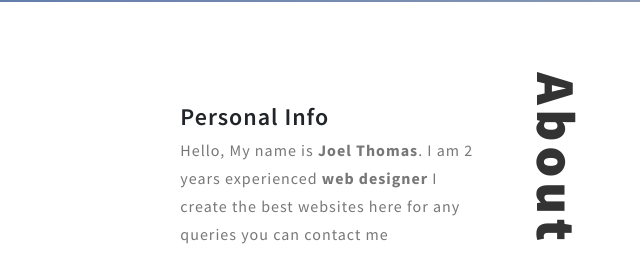
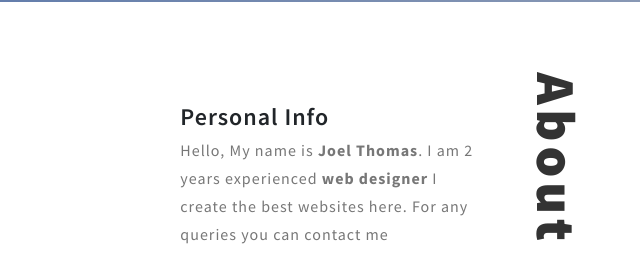
Before and after one commit to Joelthomas62384/Joel_personALWEB, a plain HTML site: page index.html in a window 1280 px wide. Shown: the part 679-944 px from the top of the page, 640-1280 px from the left. Drawn offline with nearby package versions, Linux system fonts and the light colour scheme.

Commit message:
Update index.html

```diff
--- a/index.html
+++ b/index.html
@@ -123,7 +123,7 @@ Smartphone Compatible web template, free webdesigns for Nokia, Samsung, LG, Sony
 							<div class="col-sm-7 offset-lg-1">
 								<h4>Personal Info</h4>
 								<p>Hello, My name is <strong>Joel Thomas</strong>. I am 2 years experienced <strong>web
-										designer</strong> I create the best websites here for any queries you can contact me</p>
+										designer</strong> I create the best websites here. For any queries you can contact me</p>
 								<h4 class="mt-4">Skills & Abilities</h4>
 								<div class="progress-one mt-3">
 									<h4 class="progress-tittle">Web Designing</h4>
```
